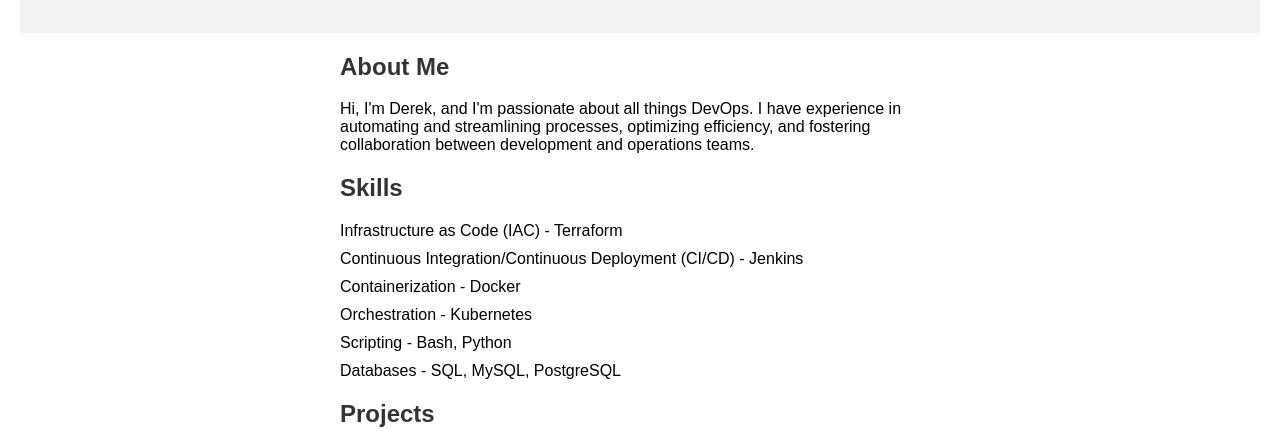
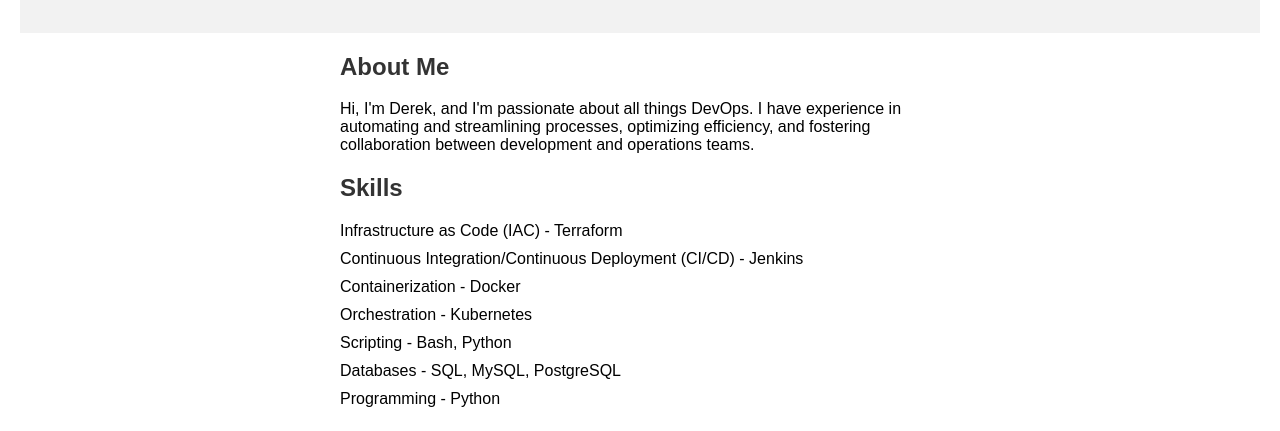
Before and after one commit to dowusubekoe-dev/terraform-beginner-bootcamp-2023, a plain HTML site: page public/index.html in a window 1280 px wide. Shown: the part 344-775 px from the top of the page. Drawn offline with Linux system fonts and the light colour scheme.

```diff
--- a/public/index.html
+++ b/public/index.html
@@ -75,6 +75,7 @@
             <li>Orchestration - Kubernetes</li>
             <li>Scripting - Bash, Python</li>
             <li>Databases - SQL, MySQL, PostgreSQL</li>
+            <li>Programming - Python</li>
             <!-- Add more skills as needed -->
         </ul>
     </section>
```
Also changed, not shown: 6 other files.
